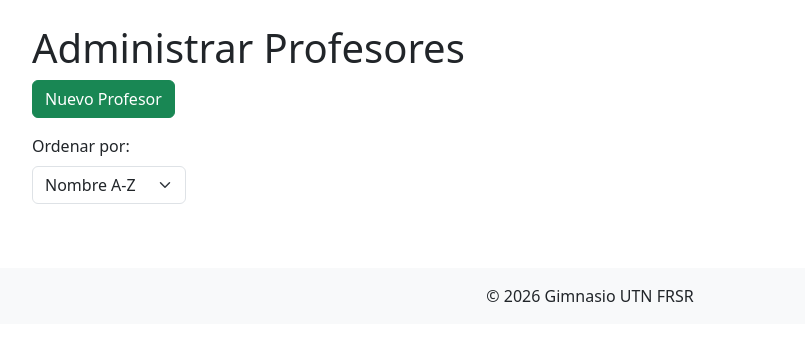
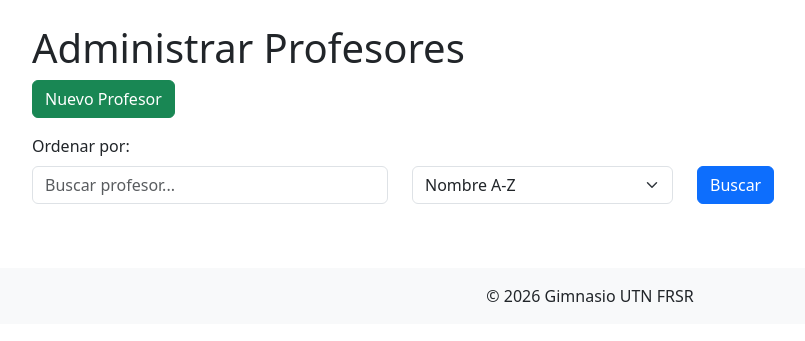
Before and after one commit to GonzaaJuarez/GimnasioUTN, a Flask app: page /admin/profesores in a window 1280 px wide. Shown: the part 56-397 px from the top of the page, without its empty margins (50-855 px from the left). Run offline with Flask 3, Linux system fonts and the light colour scheme.

Commit message:
buscador en admin de horarios y profesores

```diff
--- a/app.py
+++ b/app.py
@@ -160,18 +160,38 @@ def admin_profesores():
         "orden",
         "az"
     )
+    buscar = request.args.get(
+        "buscar",
+        ""
+    )
+    query = Profesor.query
+    if buscar:
+        query = query.filter(
+            Profesor.nombre.ilike(
+                f"%{buscar}%"
+            )
+        )
     if orden == "za":
-        profesores = Profesor.query.order_by(
+        profesores = query.order_by(
             Profesor.nombre.desc()
         ).all()
+    elif orden == "nuevos":
+        profesores = query.order_by(
+            Profesor.fecha_creacion.desc()
+        ).all()
+    elif orden == "viejos":
+        profesores = query.order_by(
+            Profesor.fecha_creacion.asc()
+        ).all()
     else:
-        profesores = Profesor.query.order_by(
+        profesores = query.order_by(
             Profesor.nombre.asc()
         ).all()
     return render_template(
         "admin/profesores.html",
         profesores=profesores,
-        orden=orden
+        orden=orden,
+        buscar=buscar
     )
 @app.route("/admin/profesores/nuevo", methods=["GET", "POST"])
 def nuevo_profesor():
@@ -322,7 +342,20 @@ def admin_horarios():
         "orden",
         "dia"
     )
-    horarios = Horario.query.all()
+    buscar = request.args.get(
+        "buscar",
+        ""
+    )
+    query = Horario.query
+    if buscar:
+        query = query.join(
+            Profesor
+        ).filter(
+            Profesor.nombre.ilike(
+                f"%{buscar}%"
+            )
+        )
+    horarios = query.all()
     orden_dias = {
         "Lunes": 1,
         "Martes": 2,
@@ -349,7 +382,8 @@ def admin_horarios():
     return render_template(
         "admin/horarios.html",
         horarios=horarios,
-        orden=orden
+        orden=orden,
+        buscar=buscar
     )
 @app.route("/admin/horarios/nuevo", methods=["GET", "POST"])
 def nuevo_horario():
--- a/templates/admin/profesores.html
+++ b/templates/admin/profesores.html
@@ -16,10 +16,20 @@ Administrar Profesores
     <label class="form-label">
         Ordenar por:
     </label>
+<form method="GET" class="mb-3">
+    <div class="row">
+        <div class="col-md-4">
+            <input
+                type="text"
+                name="buscar"
+                class="form-control"
+                placeholder="Buscar profesor..."
+                value="{{ buscar }}">
+        </div>
+        <div class="col-md-3">
             <select
                 name="orden"
-        class="form-select w-auto"
-        onchange="this.form.submit()">
+                class="form-select">
                 <option
                     value="az"
                     {% if orden == "az" %}selected{% endif %}>
@@ -41,6 +51,18 @@ Administrar Profesores
                     Más antiguos
                 </option>
             </select>
+        </div>
+
+        <div class="col-md-auto">
+            <button
+                type="submit"
+                class="btn btn-primary">
+                Buscar
+            </button>
+        </div>
+
+    </div>
+
 </form>
 
 <div class="list-group">
```
Also changed, not shown: templates/admin/horarios.html (+22 -8 lines). Lines whose indentation alone changed are shown as unchanged.
